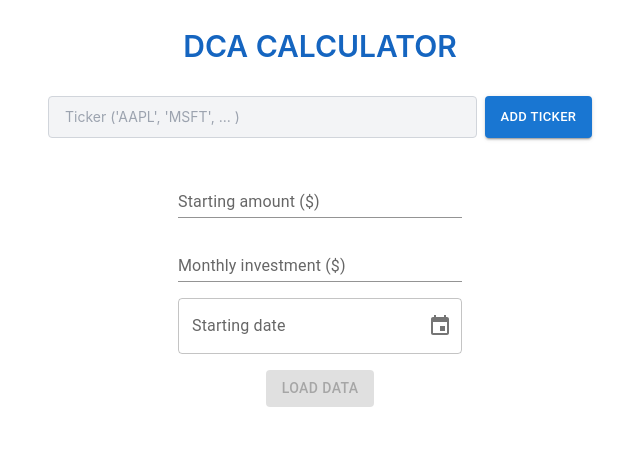
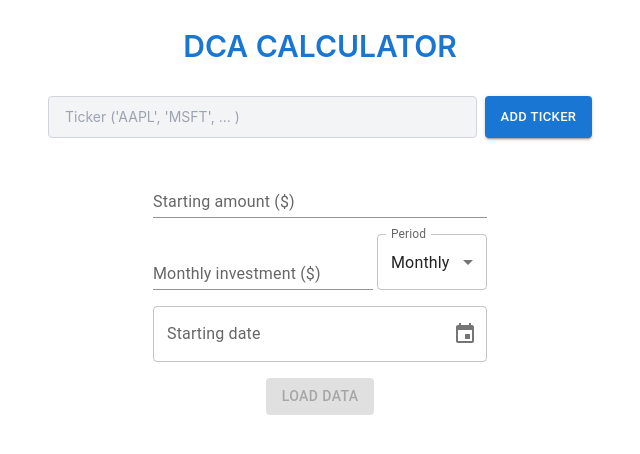
Before and after one commit to MartinKratochvilProgramy/DCA_calculator, a React (Vite) app in the folder client/: page / in a window 1280 px wide. Shown: the top 454 px of the page, without its empty margins (320-960 px from the left). Built offline with nearby package versions, Linux system fonts and the light colour scheme.

Commit message:
added interval dropdown

```diff
--- a/client/index.html
+++ b/client/index.html
@@ -2,7 +2,7 @@
 <html lang="en">
   <head>
     <meta charset="UTF-8" />
-    <link rel="icon" type="image/svg+xml" href="/public/favicon.ico" />
+    <link rel="icon" type="image/svg+xml" href="/favicon.ico" />
     <meta name="viewport" content="width=device-width, initial-scale=1.0" />
     <title>DCA Calculator</title>
   </head>
--- a/client/src/App.tsx
+++ b/client/src/App.tsx
@@ -16,6 +16,7 @@ function App() {
   const [startDate, setStartDate] = useState<Dayjs | null>(null);
   const [startAmount, setStartAmount] = useState<number | null>(null);
   const [incrementAmount, setIncrementAmount] = useState<number | null>(null);
+  const [investmentPeriod, setInvestmentPeriod] = useState<string>("Monthly");
 
   const [inputComplete, setInputComplete] = useState<boolean>(false);
 
@@ -90,6 +91,8 @@ function App() {
         setStartAmount={setStartAmount}
         setIncrementAmount={setIncrementAmount}
         getData={getData}
+        investmentPeriod={investmentPeriod}
+        setInvestmentPeriod={setInvestmentPeriod}
       />
       <Plots
         data={data}
--- a/client/src/components/SelectRangesForm.tsx
+++ b/client/src/components/SelectRangesForm.tsx
@@ -1,11 +1,11 @@
 import React, { FC } from 'react'
-import Button from '@mui/material/Button';
 import LoadingButton from '@mui/lab/LoadingButton';
 import { Dayjs } from 'dayjs';
 import { DesktopDatePicker } from '@mui/x-date-pickers/DesktopDatePicker';
 import { AdapterDayjs } from '@mui/x-date-pickers/AdapterDayjs';
 import { LocalizationProvider } from '@mui/x-date-pickers';
-import TextField from '@mui/material/TextField';
+import { Button, TextField, Select, FormControl, MenuItem, InputLabel } from '@mui/material'
+
 
 interface Props {
     waitingForData: boolean;
@@ -14,9 +14,20 @@ interface Props {
     setStartAmount: (startAmount: number) => void;
     setIncrementAmount: (incrementAmount: number) => void;
     getData: () => void;
+    investmentPeriod: string;
+    setInvestmentPeriod: (investmentPeriod: string) => void;
 }
 
-export const SelectRangesForm: FC<|Props>  = ({ waitingForData, inputComplete, modifyStartDate, setStartAmount, setIncrementAmount, getData }) => {
+export const SelectRangesForm: FC<|Props>  = ({
+    waitingForData,
+    inputComplete,
+    modifyStartDate,
+    setStartAmount,
+    setIncrementAmount,
+    getData,
+    investmentPeriod,
+    setInvestmentPeriod
+}) => {
 
     const [dateValue, setDateValue] = React.useState<Dayjs | null>(null);
 
@@ -32,6 +43,7 @@ export const SelectRangesForm: FC<|Props>  = ({ waitingForData, inputComplete, m
         getData();
     }
 
+
   return (
     <div className='flex justify-center items-center'>
         <form
@@ -45,13 +57,31 @@ export const SelectRangesForm: FC<|Props>  = ({ waitingForData, inputComplete, m
                     type='number'
                     onChange={(e) => setStartAmount(parseFloat(e.target.value))}
                     />
+                <div className='flex items-end space-x-1'>
                     <TextField
                         id="standard-basic"
-                    label="Monthly investment ($)"
+                        label={`${investmentPeriod} investment ($)`}
                         variant="standard"
                         type={'number'}
                         onChange={(e) => setIncrementAmount(parseFloat(e.target.value))}
                     />
+                    <div className='w-[110px]'>
+                        <FormControl fullWidth>
+                            <InputLabel id="demo-simple-select-label">Period</InputLabel>
+                            <Select
+                                labelId="demo-simple-select-label"
+                                id="demo-simple-select"
+                                value={investmentPeriod}
+                                label="Period"
+                                onChange={(e) => setInvestmentPeriod(e.target.value)}
+                            >
+                                <MenuItem value={"Weekly"}>Weekly</MenuItem>
+                                <MenuItem value={"Monthly"}>Monthly</MenuItem>
+                                <MenuItem value={"Yearly"}>Yearly</MenuItem>
+                            </Select>
+                        </FormControl>
+                    </div>
+                </div>
                 <LocalizationProvider dateAdapter={AdapterDayjs}>
                     <DesktopDatePicker
                         label="Starting date"
--- a/client/src/components/TickersSelect.tsx
+++ b/client/src/components/TickersSelect.tsx
@@ -16,6 +16,8 @@ interface Props {
     setStartAmount: (startAmount: number) => void;
     setIncrementAmount: (incrementAmount: number) => void;
     getData: () => void;
+    investmentPeriod: string;
+    setInvestmentPeriod: (investmentPeriod: string) => void;
 }
 
 export const TickersSelect: FC<Props> = ({
@@ -27,7 +29,9 @@ export const TickersSelect: FC<Props> = ({
   modifyStartDate,
   setStartAmount,
   setIncrementAmount,
-  getData
+  getData ,
+  investmentPeriod,
+  setInvestmentPeriod
 }) => {
 
   return (
@@ -70,6 +74,8 @@ export const TickersSelect: FC<Props> = ({
           setStartAmount={setStartAmount}
           setIncrementAmount={setIncrementAmount}
           getData={getData}
+          investmentPeriod={investmentPeriod}
+          setInvestmentPeriod={setInvestmentPeriod}
         />
     </div>
   )
--- a/client/tailwind.config.cjs
+++ b/client/tailwind.config.cjs
@@ -6,7 +6,7 @@ module.exports = {
   theme: {
     extend: {
       colors: {
-        muiblue: "#1565c0"
+        muiblue: "#1976d2"
       }
     },
   },
```
Lines whose indentation alone changed are shown as unchanged.
